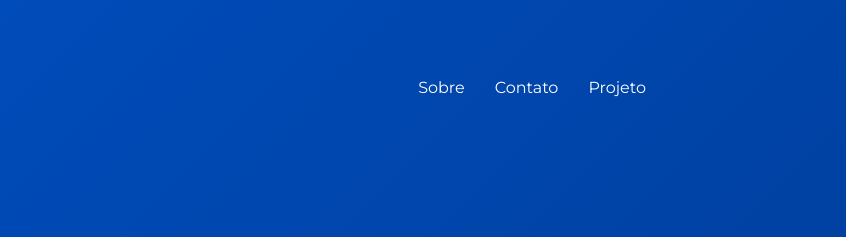
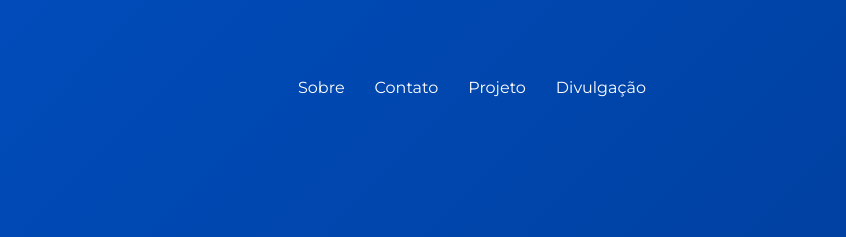
Before and after one commit to JoaoVictyy/SeniorWay, a plain HTML site: page index.html in a window 1280 px wide. Shown: the top 237 px of the page, 434-1280 px from the left. Drawn offline with Linux system fonts and the light colour scheme.

Commit message:
Update index.html

```diff
--- a/index.html
+++ b/index.html
@@ -21,6 +21,7 @@
                 <li><a href="#sobre">Sobre</a></li>
                 <li><a href="#footer">Contato</a></li>
                 <li><a href="#canvas">Projeto</a></li>
+                <li><a href="carrossel.html">Divulgação</a></li>
             </ul>
         </div>
 
@@ -226,6 +227,7 @@
                 <h3>Navegação</h3>
                 <a href="#sobre">Sobre</a>
                 <a href="#canvas">Projeto</a>
+                <a href="carrossel.html">Divulgação</a>
             </div>
 
             <div class="footer-contato">
```
